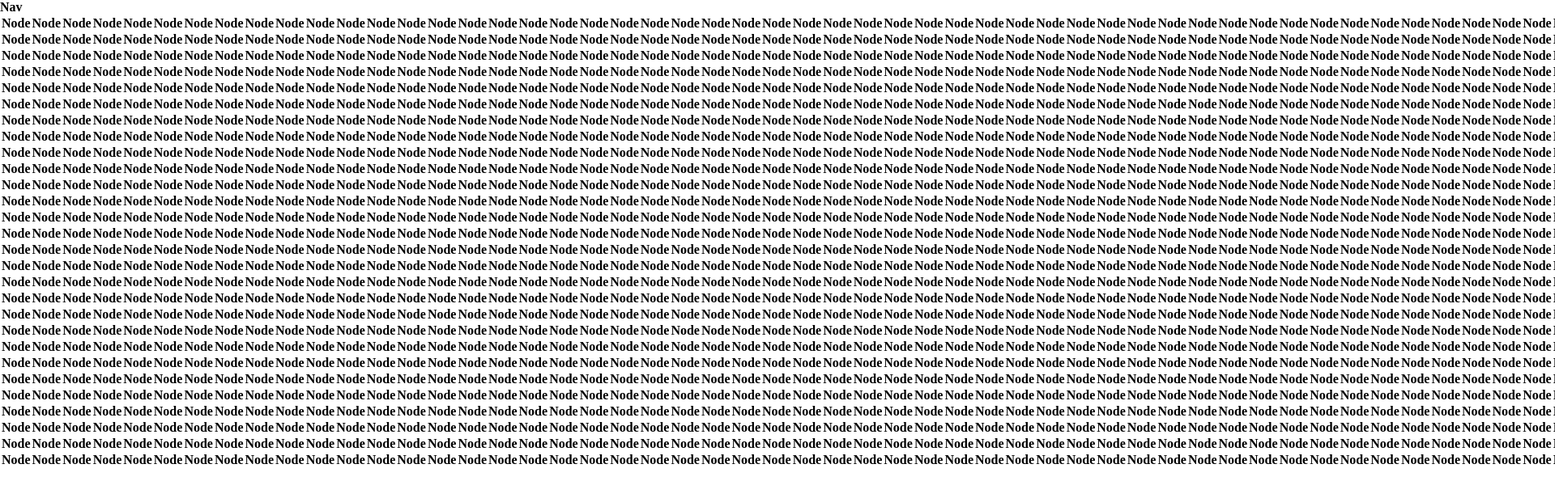
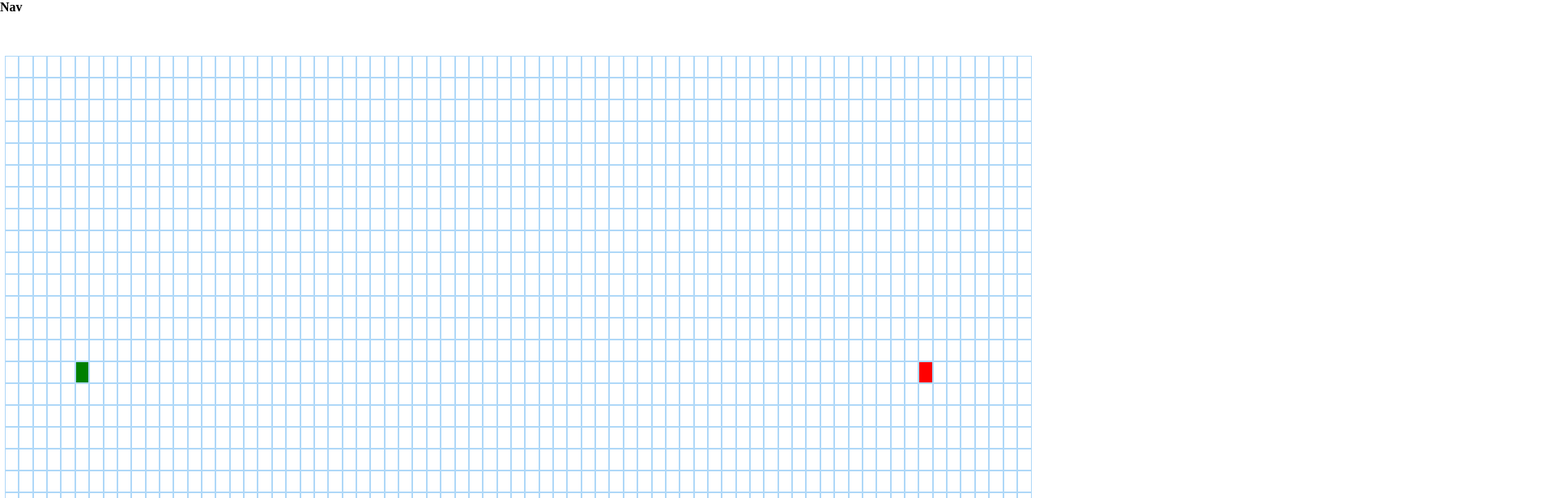
Before and after one commit to PatrykIwasieczko/Pathfinding-visualization, a React (Create React App) app: page / in a window 1280 px wide. Shown: the top 616 px of the page at 81% size, 1920 px wide, since content can reach past the window. Built offline with nearby package versions, Linux system fonts and the light colour scheme.

Commit message:
Add drawing walls functionality

```diff
--- a/src/components/Node.tsx
+++ b/src/components/Node.tsx
@@ -8,14 +8,38 @@ type Props = {
   isFinish: boolean;
   isVisited: boolean;
   isWall: boolean;
+  handleMouseDown: (row: number, col: number) => void;
+  handleMouseEnter: (row: number, col: number) => void;
+  handleMouseUp: () => void;
 };
 
 const Node: React.FC<Props> = (
-  { key, col, row, isFinish, isStart, isWall },
+  {
+    col,
+    row,
+    isFinish,
+    isStart,
+    isWall,
+    handleMouseDown,
+    handleMouseEnter,
+    handleMouseUp,
+  },
 ) => {
+  const extraClassName = isFinish
+    ? "node-finish"
+    : isStart
+    ? "node-start"
+    : isWall
+    ? "node-wall"
+    : "";
   return (
-    <td key={key}>
-      Node
+    <td
+      id={`node-${row}-${col}`}
+      className={`node ${extraClassName}`}
+      onMouseDown={() => handleMouseDown(row, col)}
+      onMouseEnter={() => handleMouseEnter(row, col)}
+      onMouseUp={() => handleMouseUp()}
+    >
     </td>
   );
 };
--- a/src/components/PathfindingVisualizer.tsx
+++ b/src/components/PathfindingVisualizer.tsx
@@ -1,10 +1,30 @@
 import React, { useEffect, useState } from "react";
-import { getInitialGrid } from "../helpers/helpers";
+import { getInitialGrid, getNewGridWithWallToggled } from "../helpers/helpers";
 import { NodeType } from "../helpers/Types";
 import Node from "./Node";
 
 const PathfindingVisualizer = () => {
   const [grid, setGrid] = useState<NodeType[][]>([]);
+  const [mouseIsPressed, setMouseIsPressed] = useState<boolean>(false);
+
+  // Mouse events
+
+  // Clicking mouse button, but not releasing
+  const handleMouseDown = (row: number, col: number) => {
+    const newGrid = getNewGridWithWallToggled(grid, row, col);
+    setGrid(newGrid);
+    setMouseIsPressed(true);
+  };
+  // Moving mouse
+  const handleMouseEnter = (row: number, col: number) => {
+    if (!mouseIsPressed) return;
+    const newGrid = getNewGridWithWallToggled(grid, row, col);
+    setGrid(newGrid);
+  };
+  // Releasing mouse button
+  const handleMouseUp = () => {
+    setMouseIsPressed(false);
+  };
 
   useEffect(() => {
     setGrid(getInitialGrid());
@@ -12,9 +32,9 @@ const PathfindingVisualizer = () => {
   return (
     <table className="board">
       <tbody className="table-body">
-        {grid.map((gridRow, rowIndex) => (
+        {grid.map((row, rowIndex) => (
           <tr className="board-row" key={rowIndex}>
-            {gridRow.map((node, nodeIndex) => {
+            {row.map((node, nodeIndex) => {
               const { row, col, isFinish, isStart, isWall, isVisited } = node;
               return (
                 <Node
@@ -25,6 +45,9 @@ const PathfindingVisualizer = () => {
                   isVisited={isVisited}
                   isStart={isStart}
                   isWall={isWall}
+                  handleMouseDown={handleMouseDown}
+                  handleMouseEnter={handleMouseEnter}
+                  handleMouseUp={handleMouseUp}
                 />
               );
             })}
--- a/src/helpers/helpers.ts
+++ b/src/helpers/helpers.ts
@@ -4,6 +4,7 @@ import {
   FINISH_NODE_COL,
   FINISH_NODE_ROW,
 } from "./constants";
+import { NodeType } from "./Types";
 
 export const getInitialGrid = () => {
   const grid = [];
@@ -29,3 +30,18 @@ const createNode = (col: number, row: number) => {
     previousNode: null,
   };
 };
+
+export const getNewGridWithWallToggled = (
+  grid: NodeType[][],
+  row: number,
+  col: number,
+) => {
+  let newGrid = grid.slice();
+  const node = newGrid[row][col];
+  const newNode = {
+    ...node,
+    isWall: !node.isWall,
+  };
+  newGrid[row][col] = newNode;
+  return newGrid;
+};
--- a/src/index.css
+++ b/src/index.css
@@ -6,3 +6,39 @@
   text-decoration: none;
   font-weight: 600;
 }
+
+.board {
+  display: table;
+  margin: 50px 5px 0 5px;
+}
+
+.table-body {
+  display: table-row-group;
+  vertical-align: middle;
+  border-color: inherit;
+}
+
+.row {
+  display: table-row;
+  vertical-align: inherit;
+  border-color: inherit
+}
+
+.node {
+  display: table-cell;
+  width: 25px;
+  height: 25px;
+  outline: 1px solid rgb(175, 216, 248);
+}
+
+.node-finish {
+  background-color: red;
+}
+
+.node-start {
+  background-color: green;
+}
+
+.node-wall {
+  background-color: rgb(12, 53, 71);
+}
```
